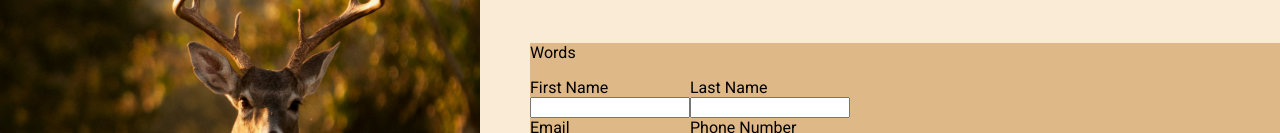
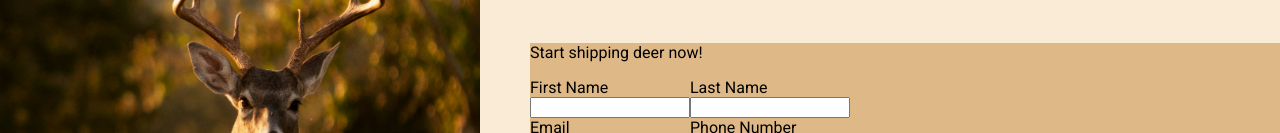
Before and after one commit to Ethan-Hannum/signup-odin, a plain HTML site: page index.html in a window 1280 px wide. Shown: the part 315-448 px from the top of the page. Drawn offline with Linux system fonts and the light colour scheme.

Commit message:
Make text in form container relate to page

```diff
--- a/index.html
+++ b/index.html
@@ -26,7 +26,7 @@
         </div>
         <form action="">
             <div class="form-container">
-                <p>Words</p>
+                <p>Start shipping deer now!</p>
                 <div class="form-row">
                     <div>
                         <label for="fname">First Name</label>
```
